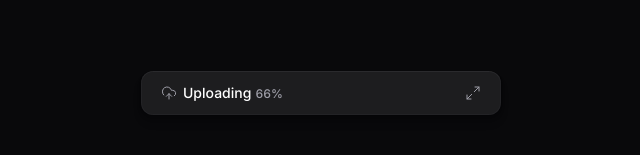
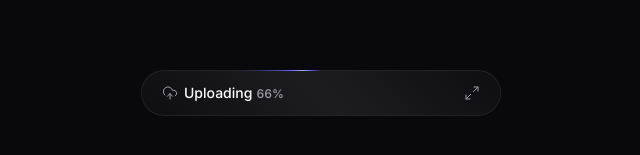
Before and after one commit to ReinanGuilherme3/ftr-pos-graduacao-fullstack-com-ia, a React (Vite) app in the folder aulas/upload-web/: page / in a window 1280 px wide. Shown: the part 307-462 px from the top of the page, without its empty margins (319-959 px from the left). Built offline with nearby package versions, Linux system fonts and the light colour scheme.

Commit message:
Borda gradiente no botão

```diff
--- a/aulas/upload-web/src/components/upload-widget.tsx
+++ b/aulas/upload-web/src/components/upload-widget.tsx
@@ -6,12 +6,15 @@
 import { motion, useCycle } from "motion/react";
 
 export function UploadWidget() {
+  const isThereAnyPendindUploads = true;
+
   const [isWidgetOpen, toggleWidgetOpen] = useCycle(false, true);
 
   return (
-    <Collapsible.Root onOpenChange={() => toggleWidgetOpen()}>
+    <Collapsible.Root onOpenChange={() => toggleWidgetOpen()} asChild>
       <motion.div
-        className="bg-zinc-900 overflow-hidden w-[360px] rounded-xl shadow-shape"
+        data-progress={isThereAnyPendindUploads}
+        className="bg-zinc-900 overflow-hidden w-[360px] rounded-xl data-[state=open]:shadow-shape border border-transparent animate-border data-[state=closed]:rounded-3xl data-[state=closed]:data-[progress=false]:shadow-shape  data-[state=closed]:data-[progress=true]:[background:linear-gradient(45deg,#09090B,theme(colors.zinc.900)_50%,#09090B)_padding-box,conic-gradient(from_var(--border-angle),theme(colors.zinc.700/.48)_80%,_theme(colors.indigo.500)_86%,_theme(colors.indigo.300)_90%,_theme(colors.indigo.500)_94%,_theme(colors.zinc.600/.48))_border-box]"
         animate={isWidgetOpen ? "open" : "closed"}
         variants={{
           closed: {
--- a/aulas/upload-web/src/index.css
+++ b/aulas/upload-web/src/index.css
@@ -18,4 +18,18 @@
     0px 0px 0px 1px rgba(0, 0, 0, 0.25),
     inset 0px 1px 0px rgba(255, 255, 255, 0.02),
     inset 0px 0px 0px 1px rgba(255, 255, 255, 0.02);
+
+  --animate-border: border 2s linear infinite;
+
+  @keyframes border {
+    to {
+      --border-angle: 360deg;
+    }
+  }
 }
+
+@property --border-angle {
+  inherits: false;
+  initial-value: 0deg;
+  syntax: "<angle>";
+}
```
